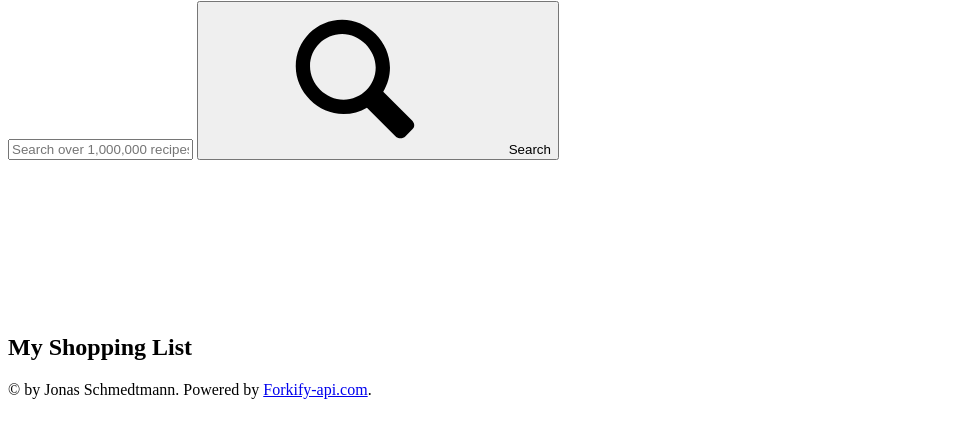
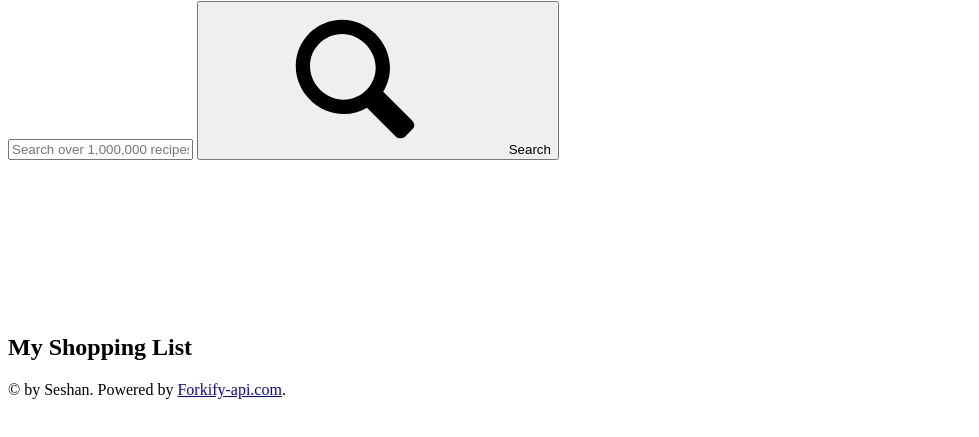
Before and after one commit to SesH-iO/Forkify-app, a website built with webpack: page src/index.html in a window 1280 px wide. Shown: the part 311-748 px from the top of the page, without its empty margins (0-979 px from the left). Built offline with nearby package versions, Linux system fonts and the light colour scheme; files whose address does not match are found by name.

Commit message:
Update index.html

```diff
--- a/src/index.html
+++ b/src/index.html
@@ -426,7 +426,7 @@
             </ul>
 
             <div class="copyright">
-                &copy; by Jonas Schmedtmann. Powered by
+                &copy; by Seshan. Powered by
                 <a href="https://forkify-api.herokuapp.com/" target="_blank" class="link">Forkify-api.com</a>.
             </div>
         </div>
```
